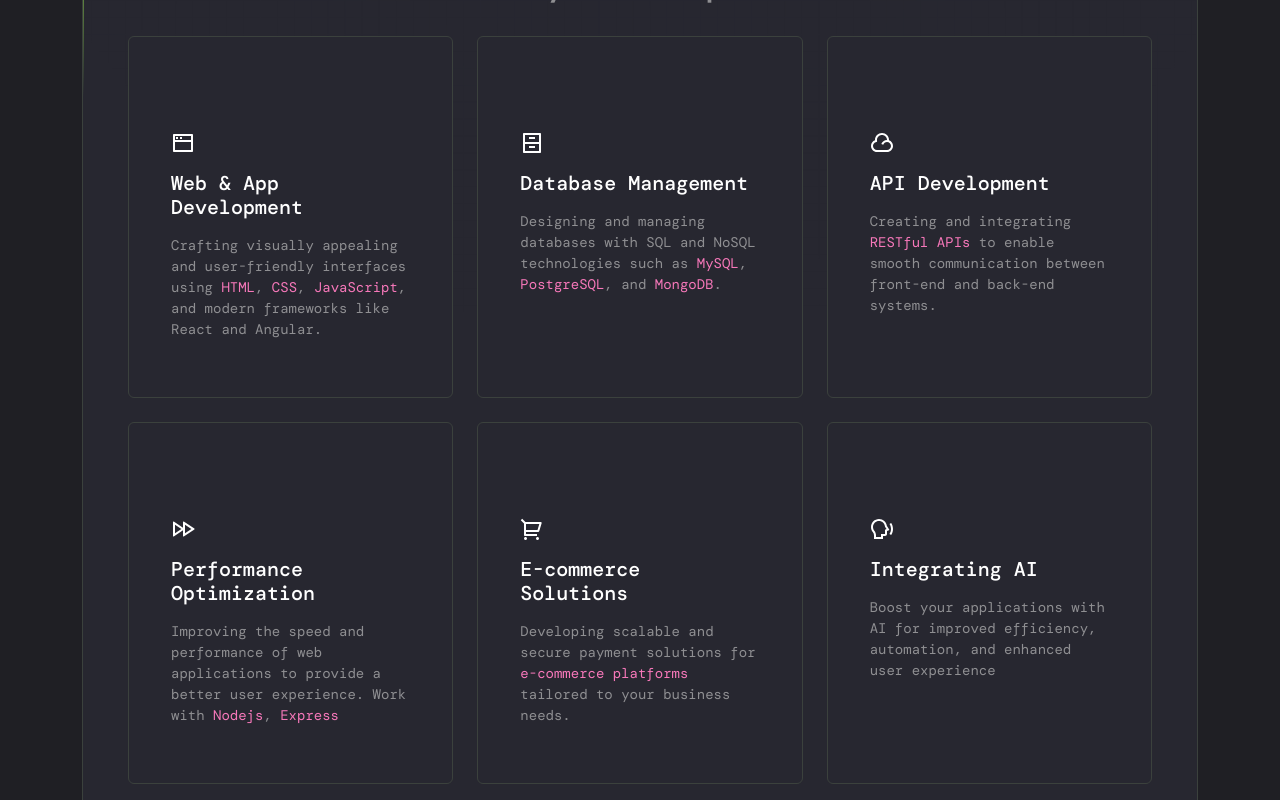
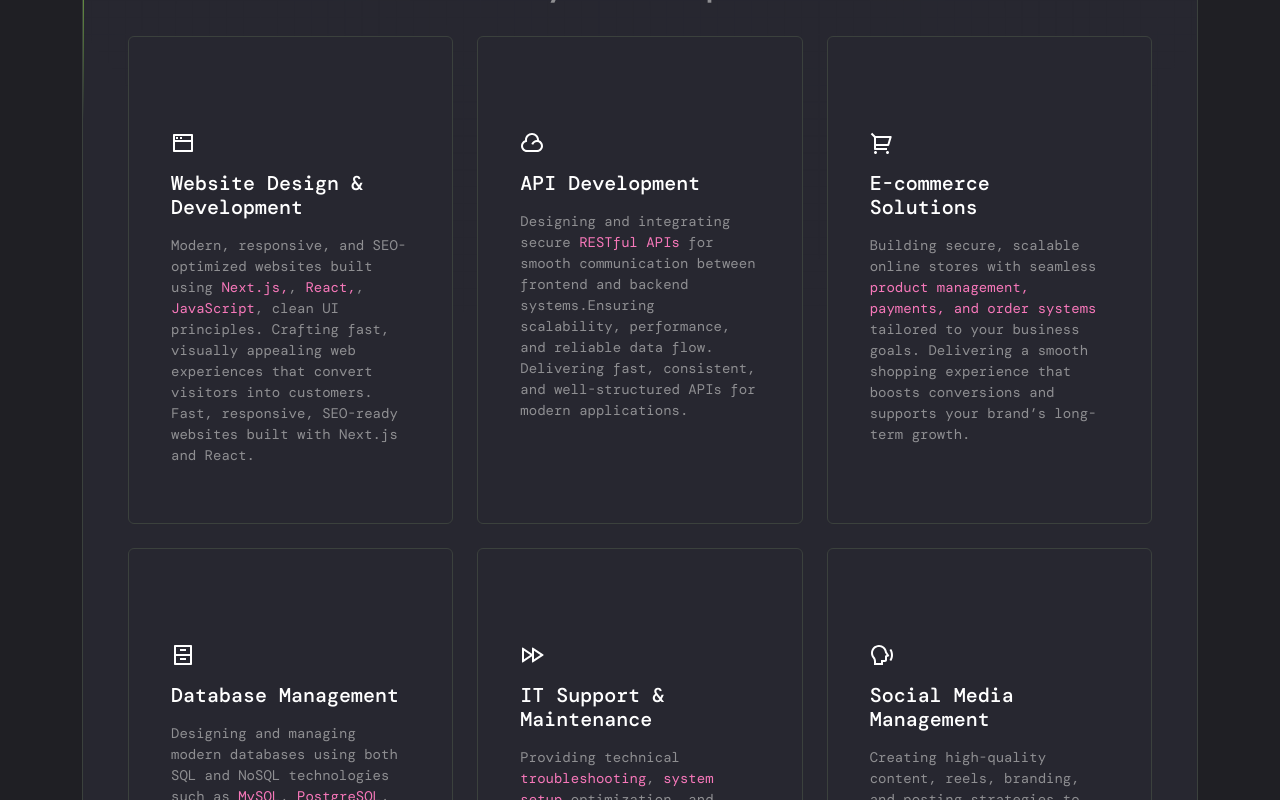
Before and after one commit to Hackerbuddys/Sandeep-Portfolio, a Next.js app: page / in a window 1280 px wide. Shown: the part 1880-2680 px from the top of the page. Built offline with nearby package versions, Linux system fonts and the light colour scheme; a web font is replaced by a local one.

Commit message:
add sevices on the Pages

```diff
--- a/components/sections/Service2.tsx
+++ b/components/sections/Service2.tsx
@@ -18,11 +18,7 @@ export default function Service2() {
 										<span className="text-linear-4 d-flex align-items-center"> Cooperation </span>
 									</div>
 									<h3>
-										Designing solutions
-										<span className="text-300">
-											customized<br />
-											to meet your requirements
-										</span>
+										Designing solutions <span className="text-300">customized<br /> to meet your requirements</span>
 									</h3>
 								</div>
 								<div className="container mt-5">
@@ -32,8 +28,26 @@ export default function Service2() {
 												<svg xmlns="http://www.w3.org/2000/svg" width={24} height={24} viewBox="0 0 24 24" fill="none">
 													<path d="M21 3C21.5523 3 22 3.44772 22 4V20C22 20.5523 21.5523 21 21 21H3C2.44772 21 2 20.5523 2 20V4C2 3.44772 2.44772 3 3 3H21ZM20 11H4V19H20V11ZM20 5H4V9H20V5ZM11 6V8H9V6H11ZM7 6V8H5V6H7Z" fill="#1F1F24" />
 												</svg>
-												<h6 className="my-3 fw-medium">Web &amp; App Development</h6>
-												<p className="fs-7 text-300 fw-regular">Crafting visually appealing and user-friendly interfaces using <span className="text-secondary-2">HTML</span>, <span className="text-secondary-2">CSS</span>, <span className="text-secondary-2">JavaScript</span>, and modern frameworks like React and Angular.</p>
+												<h6 className="my-3 fw-medium">Website Design &amp; Development</h6>
+												<p className="fs-7 text-300 fw-regular">Modern, responsive, and SEO-optimized websites built using <span className="text-secondary-2">Next.js,</span>, <span className="text-secondary-2"> React,</span>, <span className="text-secondary-2">JavaScript</span>, clean UI principles. Crafting fast, visually appealing web experiences that convert visitors into customers. Fast, responsive, SEO-ready websites built with Next.js and React.</p>
+											</div>
+										</div>
+										<div className="col-lg-4 col-md-6">
+											<div className="card-servies-2 rounded-2 h-100 hover-up">
+												<svg xmlns="http://www.w3.org/2000/svg" width={24} height={24} viewBox="0 0 24 24" fill="none">
+													<path d="M12 2C15.866 2 19 5.13401 19 9C19 9.11351 18.9973 9.22639 18.992 9.33857C21.3265 10.16 23 12.3846 23 15C23 18.3137 20.3137 21 17 21H7C3.68629 21 1 18.3137 1 15C1 12.3846 2.67346 10.16 5.00804 9.33857C5.0027 9.22639 5 9.11351 5 9C5 5.13401 8.13401 2 12 2ZM12 4C9.23858 4 7 6.23858 7 9C7 9.08147 7.00193 9.16263 7.00578 9.24344L7.07662 10.7309L5.67183 11.2252C4.0844 11.7837 3 13.2889 3 15C3 17.2091 4.79086 19 7 19H17C19.2091 19 21 17.2091 21 15C21 12.79 19.21 11 17 11C15.233 11 13.7337 12.1457 13.2042 13.7347L11.3064 13.1021C12.1005 10.7185 14.35 9 17 9C17 6.23858 14.7614 4 12 4Z" fill="#1F1F24" />
+												</svg>
+												<h6 className="my-3 fw-medium">API Development</h6>
+												<p className="fs-7 text-300 fw-regular">Designing and integrating secure <span className="text-secondary-2">RESTful APIs</span> for smooth communication between frontend and backend systems.Ensuring scalability, performance, and reliable data flow. Delivering fast, consistent, and well-structured APIs for modern applications.</p>
+											</div>
+										</div>
+										<div className="col-lg-4 col-md-6">
+											<div className="card-servies-2 rounded-2 h-100 hover-up">
+												<svg xmlns="http://www.w3.org/2000/svg" width={24} height={24} viewBox="0 0 24 24" fill="none">
+													<path d="M4.00436 6.41662L0.761719 3.17398L2.17593 1.75977L5.41857 5.00241H20.6603C21.2126 5.00241 21.6603 5.45013 21.6603 6.00241C21.6603 6.09973 21.6461 6.19654 21.6182 6.28976L19.2182 14.2898C19.0913 14.7128 18.7019 15.0025 18.2603 15.0025H6.00436V17.0025H17.0044V19.0025H5.00436C4.45207 19.0025 4.00436 18.5547 4.00436 18.0025V6.41662ZM6.00436 7.00241V13.0025H17.5163L19.3163 7.00241H6.00436ZM5.50436 23.0025C4.67593 23.0025 4.00436 22.3309 4.00436 21.5025C4.00436 20.674 4.67593 20.0025 5.50436 20.0025C6.33279 20.0025 7.00436 20.674 7.00436 21.5025C7.00436 22.3309 6.33279 23.0025 5.50436 23.0025ZM17.5044 23.0025C16.6759 23.0025 16.0044 22.3309 16.0044 21.5025C16.0044 20.674 16.6759 20.0025 17.5044 20.0025C18.3328 20.0025 19.0044 20.674 19.0044 21.5025C19.0044 22.3309 18.3328 23.0025 17.5044 23.0025Z" fill="#1F1F24" />
+												</svg>
+												<h6 className="my-3 fw-medium">E-commerce Solutions</h6>
+												<p className="fs-7 text-300 fw-regular">Building secure, scalable online stores with seamless <span className="text-secondary-2">product management, payments, and order systems</span> tailored to your business goals. Delivering a smooth shopping experience that boosts conversions and supports your brand’s long-term growth.</p>
 											</div>
 										</div>
 										<div className="col-lg-4 col-md-6">
@@ -42,16 +56,7 @@ export default function Service2() {
 													<path d="M3 2.9918C3 2.44405 3.44495 2 3.9934 2H20.0066C20.5552 2 21 2.45531 21 2.9918V21.0082C21 21.556 20.5551 22 20.0066 22H3.9934C3.44476 22 3 21.5447 3 21.0082V2.9918ZM19 11V4H5V11H19ZM19 13H5V20H19V13ZM9 6H15V8H9V6ZM9 15H15V17H9V15Z" fill="#1F1F24" />
 												</svg>
 												<h6 className="my-3 fw-medium">Database Management</h6>
-												<p className="fs-7 text-300 fw-regular">Designing and managing databases with SQL and NoSQL technologies such as <span className="text-secondary-2">MySQL</span>, <span className="text-secondary-2">PostgreSQL</span>, and <span className="text-secondary-2">MongoDB</span>.</p>
-											</div>
-										</div>
-										<div className="col-lg-4 col-md-6">
-											<div className="card-servies-2 rounded-2 h-100 hover-up">
-												<svg xmlns="http://www.w3.org/2000/svg" width={24} height={24} viewBox="0 0 24 24" fill="none">
-													<path d="M12 2C15.866 2 19 5.13401 19 9C19 9.11351 18.9973 9.22639 18.992 9.33857C21.3265 10.16 23 12.3846 23 15C23 18.3137 20.3137 21 17 21H7C3.68629 21 1 18.3137 1 15C1 12.3846 2.67346 10.16 5.00804 9.33857C5.0027 9.22639 5 9.11351 5 9C5 5.13401 8.13401 2 12 2ZM12 4C9.23858 4 7 6.23858 7 9C7 9.08147 7.00193 9.16263 7.00578 9.24344L7.07662 10.7309L5.67183 11.2252C4.0844 11.7837 3 13.2889 3 15C3 17.2091 4.79086 19 7 19H17C19.2091 19 21 17.2091 21 15C21 12.79 19.21 11 17 11C15.233 11 13.7337 12.1457 13.2042 13.7347L11.3064 13.1021C12.1005 10.7185 14.35 9 17 9C17 6.23858 14.7614 4 12 4Z" fill="#1F1F24" />
-												</svg>
-												<h6 className="my-3 fw-medium">API Development</h6>
-												<p className="fs-7 text-300 fw-regular">Creating and integrating <span className="text-secondary-2">RESTful APIs</span> to enable smooth communication between front-end and back-end systems.</p>
+												<p className="fs-7 text-300 fw-regular">Designing and managing modern databases using both SQL and NoSQL technologies such as <span className="text-secondary-2">MySQL</span>, <span className="text-secondary-2">PostgreSQL</span>, and <span className="text-secondary-2">MongoDB</span> Ensuring high performance, data integrity, and optimized storage to keep your applications running fast and efficiently.</p>
 											</div>
 										</div>
 										<div className="col-lg-4 col-md-6">
@@ -59,17 +64,8 @@ export default function Service2() {
 												<svg xmlns="http://www.w3.org/2000/svg" width={24} height={24} viewBox="0 0 24 24" fill="none">
 													<path d="M12 13.3336L2.77735 19.482C2.54759 19.6352 2.23715 19.5731 2.08397 19.3434C2.02922 19.2612 2 19.1647 2 19.066V4.93457C2 4.65842 2.22386 4.43457 2.5 4.43457C2.59871 4.43457 2.69522 4.46379 2.77735 4.51854L12 10.6669V4.93457C12 4.65842 12.2239 4.43457 12.5 4.43457C12.5987 4.43457 12.6952 4.46379 12.7774 4.51854L23.376 11.5842C23.6057 11.7374 23.6678 12.0479 23.5146 12.2776C23.478 12.3325 23.4309 12.3797 23.376 12.4163L12.7774 19.482C12.5476 19.6352 12.2372 19.5731 12.084 19.3434C12.0292 19.2612 12 19.1647 12 19.066V13.3336ZM10.3944 12.0003L4 7.73734V16.2632L10.3944 12.0003ZM14 7.73734V16.2632L20.3944 12.0003L14 7.73734Z" fill="#1F1F24" />
 												</svg>
-												<h6 className="my-3 fw-medium">Performance Optimization</h6>
-												<p className="fs-7 text-300 fw-regular">Improving the speed and performance of web applications to provide a better user experience. Work with <span className="text-secondary-2">Nodejs</span>, <span className="text-secondary-2">Express</span></p>
-											</div>
-										</div>
-										<div className="col-lg-4 col-md-6">
-											<div className="card-servies-2 rounded-2 h-100 hover-up">
-												<svg xmlns="http://www.w3.org/2000/svg" width={24} height={24} viewBox="0 0 24 24" fill="none">
-													<path d="M4.00436 6.41662L0.761719 3.17398L2.17593 1.75977L5.41857 5.00241H20.6603C21.2126 5.00241 21.6603 5.45013 21.6603 6.00241C21.6603 6.09973 21.6461 6.19654 21.6182 6.28976L19.2182 14.2898C19.0913 14.7128 18.7019 15.0025 18.2603 15.0025H6.00436V17.0025H17.0044V19.0025H5.00436C4.45207 19.0025 4.00436 18.5547 4.00436 18.0025V6.41662ZM6.00436 7.00241V13.0025H17.5163L19.3163 7.00241H6.00436ZM5.50436 23.0025C4.67593 23.0025 4.00436 22.3309 4.00436 21.5025C4.00436 20.674 4.67593 20.0025 5.50436 20.0025C6.33279 20.0025 7.00436 20.674 7.00436 21.5025C7.00436 22.3309 6.33279 23.0025 5.50436 23.0025ZM17.5044 23.0025C16.6759 23.0025 16.0044 22.3309 16.0044 21.5025C16.0044 20.674 16.6759 20.0025 17.5044 20.0025C18.3328 20.0025 19.0044 20.674 19.0044 21.5025C19.0044 22.3309 18.3328 23.0025 17.5044 23.0025Z" fill="#1F1F24" />
-												</svg>
-												<h6 className="my-3 fw-medium">E-commerce Solutions</h6>
-												<p className="fs-7 text-300 fw-regular">Developing scalable and secure payment solutions for <span className="text-secondary-2">e-commerce platforms</span> tailored to your business needs.</p>
+												<h6 className="my-3 fw-medium">IT Support & Maintenance</h6>
+												<p className="fs-7 text-300 fw-regular">Providing technical <span className="text-secondary-2">troubleshooting</span>, <span className="text-secondary-2">system setup,</span>optimization, and ongoing support to ensure your website or application runs smoothly. Ensuring smooth performance and quick issue resolution with reliable 24/7 technical support.</p>
 											</div>
 										</div>
 										<div className="col-lg-4 col-md-6">
@@ -77,15 +73,15 @@ export default function Service2() {
 												<svg xmlns="http://www.w3.org/2000/svg" width={24} height={24} viewBox="0 0 24 24" fill="none">
 													<path d="M16.9337 8.96494C16.426 5.03562 13.0675 2 9 2C4.58172 2 1 5.58172 1 10C1 11.8924 1.65707 13.6313 2.7555 15.0011C3.56351 16.0087 4.00033 17.1252 4.00025 18.3061L4 22H13L13.001 19H15C16.1046 19 17 18.1046 17 17V14.071L18.9593 13.2317C19.3025 13.0847 19.3324 12.7367 19.1842 12.5037L16.9337 8.96494ZM3 10C3 6.68629 5.68629 4 9 4C12.0243 4 14.5665 6.25141 14.9501 9.22118L15.0072 9.66262L16.5497 12.0881L15 12.7519V17H11.0017L11.0007 20H6.00013L6.00025 18.3063C6.00036 16.6672 5.40965 15.114 4.31578 13.7499C3.46818 12.6929 3 11.3849 3 10ZM21.1535 18.1024L19.4893 16.9929C20.4436 15.5642 21 13.8471 21 12.0001C21 10.153 20.4436 8.4359 19.4893 7.00722L21.1535 5.89771C22.32 7.64386 23 9.74254 23 12.0001C23 14.2576 22.32 16.3562 21.1535 18.1024Z" fill="#1F1F24" />
 												</svg>
-												<h6 className="my-3 fw-medium">Integrating AI</h6>
-												<p className="fs-7 text-300 fw-regular">Boost your applications with AI for improved efficiency, automation, and enhanced user experience</p>
+												<h6 className="my-3 fw-medium">Social Media Management</h6>
+												<p className="fs-7 text-300 fw-regular">Creating high-quality content, reels, branding, and posting strategies to grow online visibility and boost engagement across major platforms. Boosting online presence with strategic content, branding, and engagement growth.</p>
 											</div>
 										</div>
 									</div>
 									<div className="text-center pt-60">
 										<p className="text-300">
 											Excited to take on <span className="text-dark">new projects</span> and collaborate. <br />
-											Let's chat about your ideas. <Link href="#" className="text-primary-2">Reach out!</Link>
+											Let's chat about your ideas. <Link href="#contact" className="text-primary-2">Reach out!</Link>
 										</p>
 									</div>
 								</div>
```
